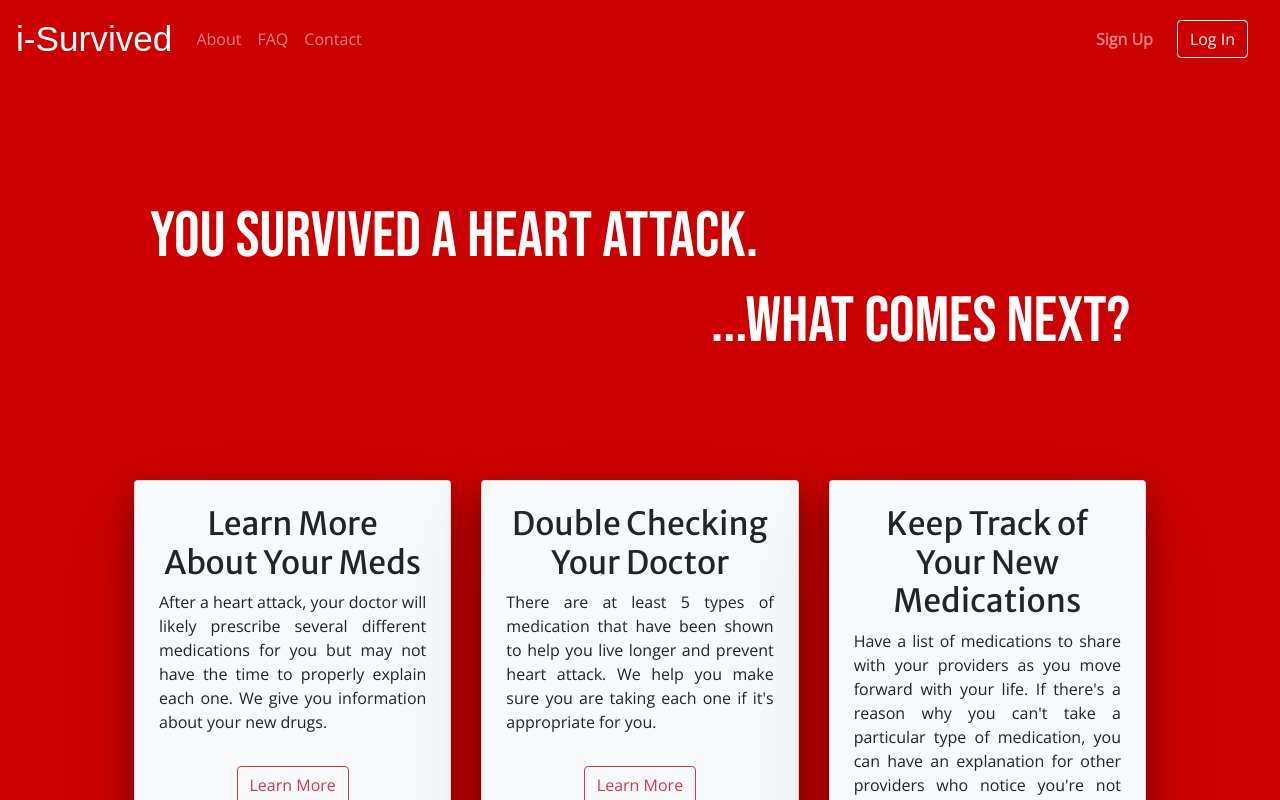
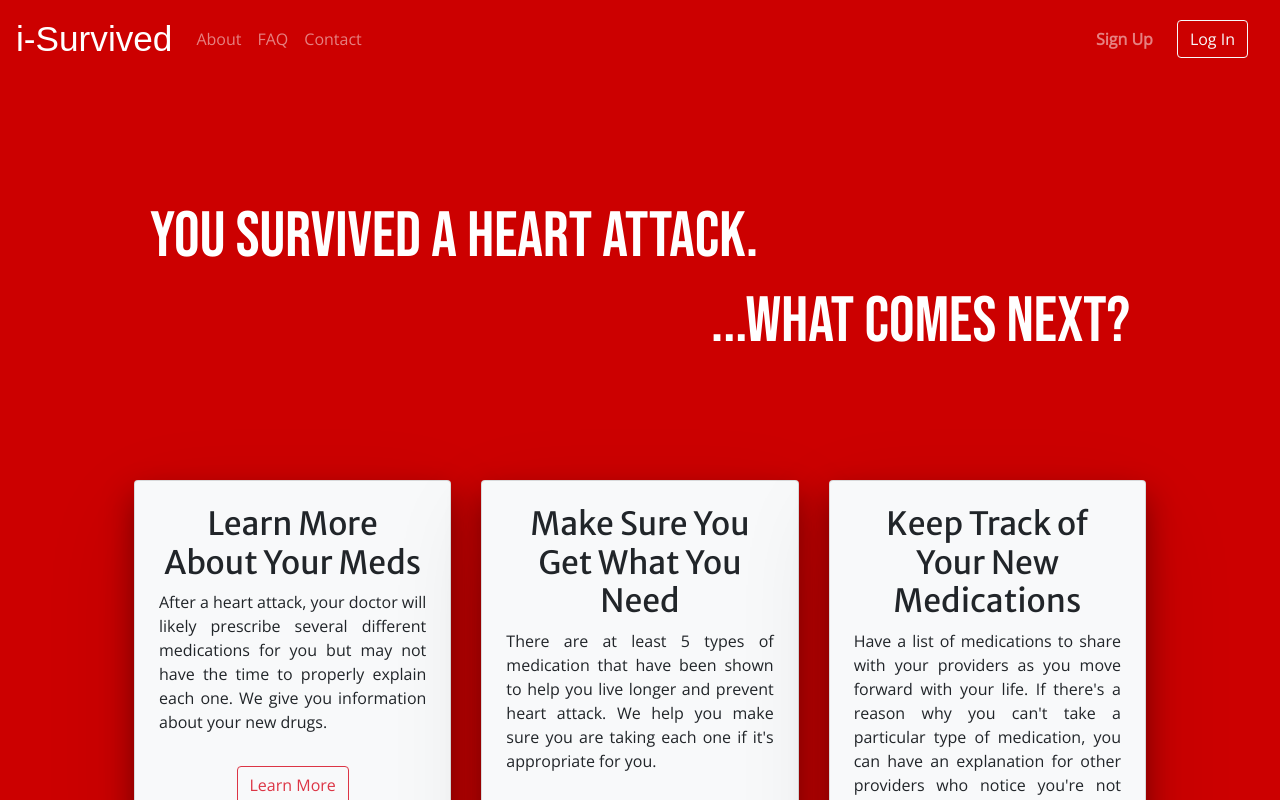
Before and after one commit to maryella/reactthing, a React (Create React App) app: page / in a window 1280 px wide. Shown: the top 800 px of the page. Built offline with nearby package versions, Linux system fonts and the light colour scheme; no server answers; a web font is replaced by a local one.

Commit message:
Cleaning up code

```diff
--- a/src/components/faq.jsx
+++ b/src/components/faq.jsx
@@ -1,5 +1,4 @@
 import React from "react";
-import { Link } from "react-router-dom";
 
 const FaqPage = () => {
   return (
--- a/src/components/input.jsx
+++ b/src/components/input.jsx
@@ -1,5 +1,5 @@
 import React, { useState, useEffect } from "react";
-import { Redirect, useParams } from "react-router-dom";
+import { Redirect } from "react-router-dom";
 
 const Druglist = require("../util/drugs.json");
 
--- a/src/components/landing.jsx
+++ b/src/components/landing.jsx
@@ -38,7 +38,7 @@ const Landing = () => {
             <div className="col-md-4">
               <div className="card p-4 bg-light shadowbox">
                 <h2 className="text-center contentheader">
-                  Double Checking Your Doctor
+                  Make Sure You Get What You Need
                 </h2>
                 <p className="text-justify">
                   There are at least 5 types of medication that have been shown
--- a/src/components/login.jsx
+++ b/src/components/login.jsx
@@ -10,7 +10,7 @@ const LogInForm = () => {
   const [value, dispatch] = useContext(StateContext);
 
   const logIn = async data => {
-    const response = await fetch("http://159.89.239.126/users/login", {
+    const response = await fetch("http://localhost:3000/users/login", {
       method: "POST",
       credentials: "include",
       headers: {
--- a/src/components/navbar.jsx
+++ b/src/components/navbar.jsx
@@ -3,7 +3,7 @@ import { Link, withRouter } from "react-router-dom";
 import StateContext from "../context";
 import LogOut from "./logout";
 
-const NavBar = props => {
+const NavBar = () => {
   const context = useContext(StateContext);
 
   let { logged_in } = context[0];
--- a/src/components/wrapper.jsx
+++ b/src/components/wrapper.jsx
@@ -1,4 +1,4 @@
-import React, { useReducer, useEffect, useContext } from "react";
+import React, { useReducer } from "react";
 
 import { StateProvider } from "../context";
 const Wrapper = props => {
```
